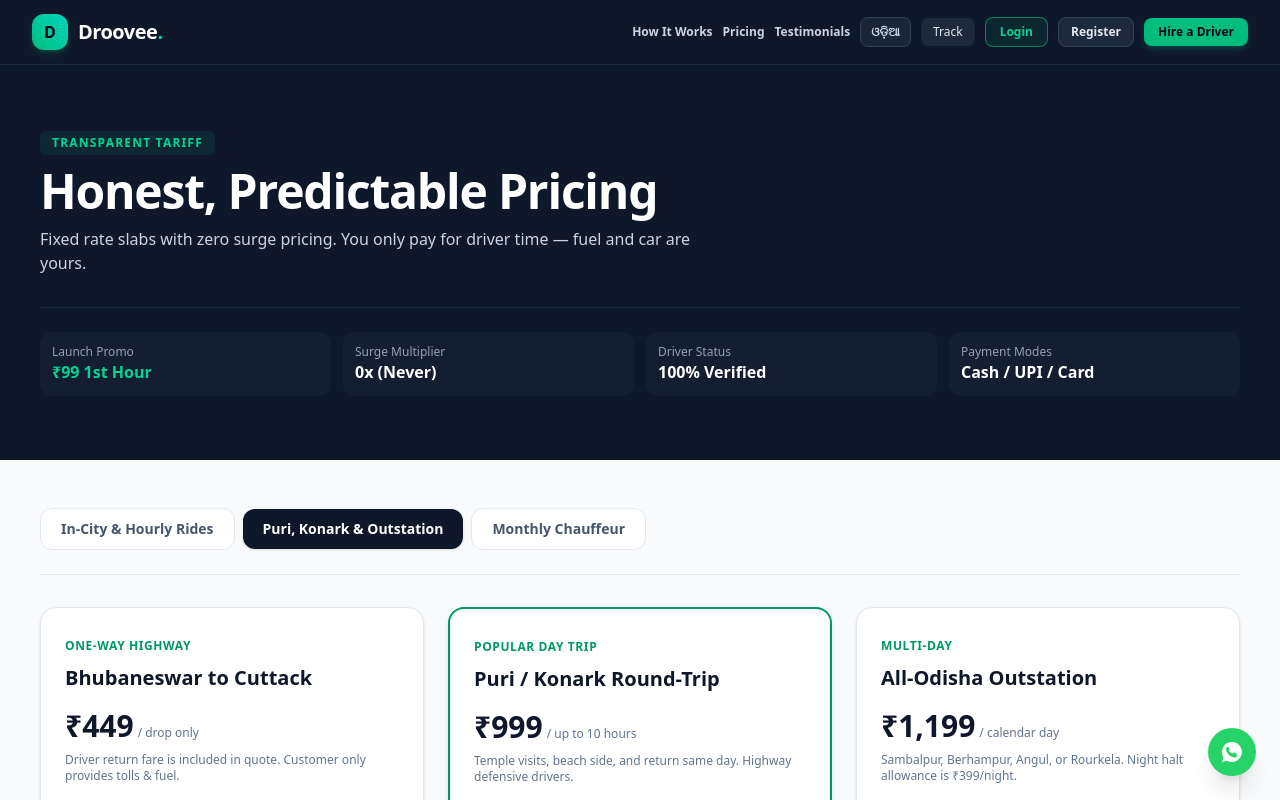
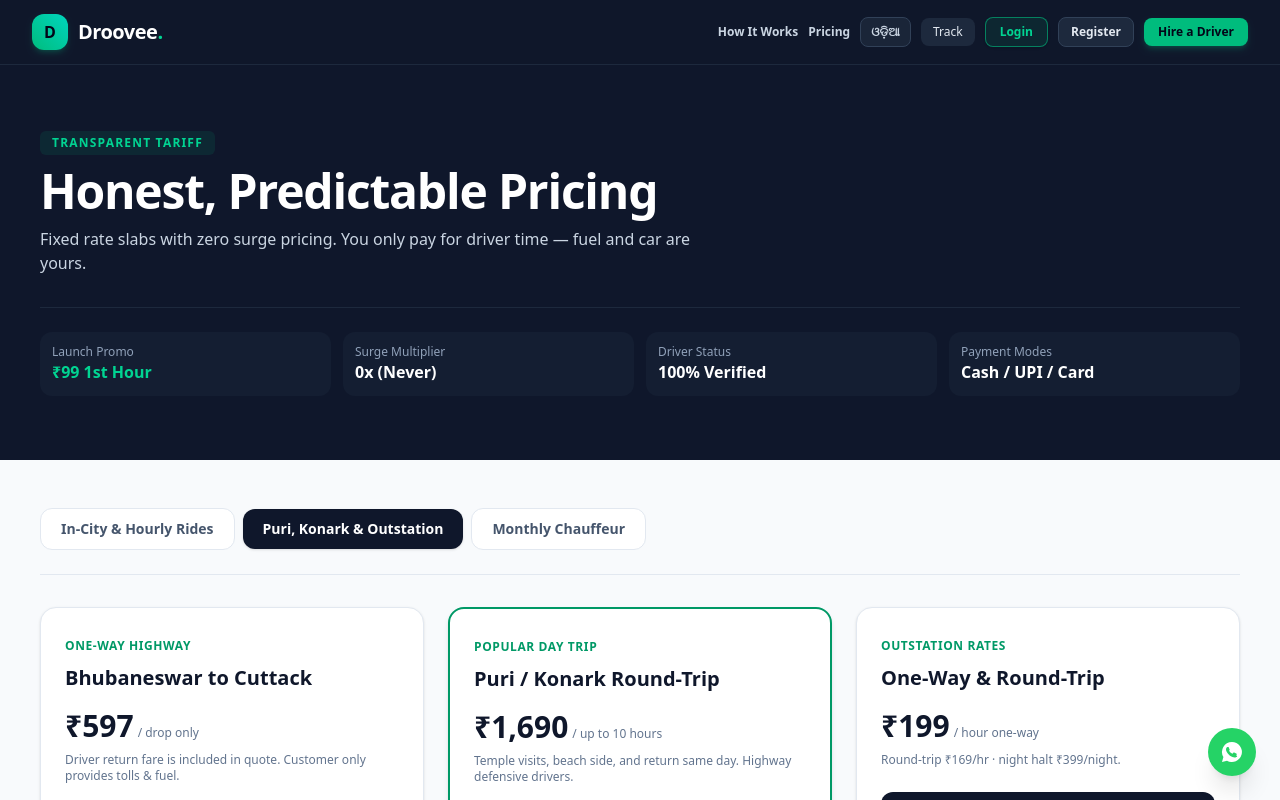
Before and after one commit to fresherscomputersc-hash/droovee, a Next.js app in the folder droovee-web/: page /pricing in a window 1280 px wide. Both pictures are taken after a click on the button "Puri, Konark & Outstation". Shown: the top 800 px of the page. Built offline with nearby package versions, Linux system fonts and the light colour scheme; no server answers.

Commit message:
Align public pricing with final tariff; remove Testimonials nav links

```diff
--- a/droovee-web/src/app/pricing/page.tsx
+++ b/droovee-web/src/app/pricing/page.tsx
@@ -1,12 +1,75 @@
 "use client";
-import { useState } from "react";
+import { useEffect, useState } from "react";
 import Link from "next/link";
 import { PublicShell } from "@/components/PublicShell";
+import { api } from "@/lib/api";
+import { money } from "@/lib/format";
 
 type ServiceTab = "in-city" | "outstation" | "monthly";
 
+type Rates = {
+  basePrice: number;
+  includedHours: number;
+  perHour: number;
+  nightHalt?: number;
+  monthly?: boolean;
+};
+
+type ServiceRow = { type: string; rates: Rates };
+type Pkg = { id: string; name: string; fixedPrice: number; active?: boolean };
+
+/** Fallbacks mirror the active tariff; live values from /services always win. */
+const FALLBACK_RATES: Record<string, Rates> = {
+  hourly: { basePrice: 149, includedHours: 1, perHour: 129 },
+  half_day: { basePrice: 599, includedHours: 4, perHour: 129 },
+  full_day: { basePrice: 1099, includedHours: 8, perHour: 129 },
+  monthly_office: { basePrice: 6999, includedHours: 0, perHour: 0, monthly: true },
+  outstation_one_way: { basePrice: 0, includedHours: 0, perHour: 199 },
+  outstation_round_trip: { basePrice: 0, includedHours: 0, perHour: 169, nightHalt: 399 },
+  airport_pickup_drop: { basePrice: 0, includedHours: 0, perHour: 199 },
+};
+
+const FALLBACK_PACKAGES: Record<string, number> = {
+  "puri-day": 1690,
+  "konark-day": 1690,
+  "cuttack-drop": 597,
+  "airport-drop": 398,
+  "wedding-day": 1099,
+  "hospital-visit": 599,
+};
+
+const LATE_NIGHT_SURCHARGE = 149;
+
 export default function PricingPage() {
   const [activeTab, setActiveTab] = useState<ServiceTab>("in-city");
+  const [data, setData] = useState<{ services: ServiceRow[]; packages: Pkg[] } | null>(null);
+
+  useEffect(() => {
+    api<{ services: ServiceRow[]; packages: Pkg[] }>("/services", { auth: false })
+      .then((r) => setData({ services: r.services ?? [], packages: r.packages ?? [] }))
+      .catch(() => setData(null));
+  }, []);
+
+  const rate = (type: string): Rates =>
+    data?.services.find((s) => s.type === type)?.rates ?? FALLBACK_RATES[type];
+
+  const pkg = (id: string): number =>
+    data?.packages.find((p) => p.id === id && p.active !== false)?.fixedPrice ?? FALLBACK_PACKAGES[id];
+
+  const hourly = rate("hourly");
+  const half = rate("half_day");
+  const full = rate("full_day");
+  const monthly = rate("monthly_office");
+  const oneWay = rate("outstation_one_way");
+  const roundTrip = rate("outstation_round_trip");
+  const nightHalt = roundTrip.nightHalt ?? 399;
+
+  const tabClass = (tab: ServiceTab) =>
+    `rounded-xl px-5 py-2.5 text-xs font-bold transition sm:text-sm ${
+      activeTab === tab
+        ? "bg-slate-900 text-white shadow-sm"
+        : "border border-slate-200 bg-white text-slate-600 hover:bg-slate-50"
+    }`;
 
   return (
     <PublicShell>
@@ -49,64 +112,42 @@ export default function PricingPage() {
 
       {/* PRICING CONTENT SECTION */}
       <section className="mx-auto max-w-7xl px-4 py-12 sm:px-6 lg:px-10">
-
         {/* TAB NAVIGATION */}
         <div className="flex flex-wrap items-center justify-start gap-2 border-b border-slate-200 pb-6">
-          <button
-            onClick={() => setActiveTab("in-city")}
-            className={`rounded-xl px-5 py-2.5 text-xs font-bold transition sm:text-sm ${
-              activeTab === "in-city"
-                ? "bg-slate-900 text-white shadow-sm"
-                : "border border-slate-200 bg-white text-slate-600 hover:bg-slate-50"
-            }`}
-          >
-            In-City & Hourly Rides
+          <button onClick={() => setActiveTab("in-city")} className={tabClass("in-city")}>
+            In-City &amp; Hourly Rides
           </button>
-          <button
-            onClick={() => setActiveTab("outstation")}
-            className={`rounded-xl px-5 py-2.5 text-xs font-bold transition sm:text-sm ${
-              activeTab === "outstation"
-                ? "bg-slate-900 text-white shadow-sm"
-                : "border border-slate-200 bg-white text-slate-600 hover:bg-slate-50"
-            }`}
-          >
-            Puri, Konark & Outstation
+          <button onClick={() => setActiveTab("outstation")} className={tabClass("outstation")}>
+            Puri, Konark &amp; Outstation
           </button>
-          <button
-            onClick={() => setActiveTab("monthly")}
-            className={`rounded-xl px-5 py-2.5 text-xs font-bold transition sm:text-sm ${
-              activeTab === "monthly"
-                ? "bg-slate-900 text-white shadow-sm"
-                : "border border-slate-200 bg-white text-slate-600 hover:bg-slate-50"
-            }`}
-          >
+          <button onClick={() => setActiveTab("monthly")} className={tabClass("monthly")}>
             Monthly Chauffeur
           </button>
         </div>
 
         {/* TAB 1: IN-CITY PRICING */}
         {activeTab === "in-city" && (
-          <div className="mt-8 space-y-8">
-            <div className="grid gap-6 sm:grid-cols-2 lg:grid-cols-3">
-
+          <div className="mt-8 grid gap-6 sm:grid-cols-2 lg:grid-cols-3">
             {/* Card 1 */}
             <div className="flex flex-col justify-between rounded-2xl border border-slate-200 bg-white p-6 shadow-sm transition hover:shadow-md">
               <div>
                 <span className="text-xs font-bold uppercase tracking-wider text-emerald-600">Short Errand</span>
-                  <h3 className="mt-2 text-xl font-bold text-slate-900">1 to 2 Hours</h3>
+                <h3 className="mt-2 text-xl font-bold text-slate-900">First Hour</h3>
                 <div className="mt-4 flex items-baseline gap-1">
-                    <span className="text-3xl font-extrabold text-slate-900">₹149</span>
-                    <span className="text-xs text-slate-500">/ base start</span>
+                  <span className="text-3xl font-extrabold text-slate-900">{money(hourly.basePrice)}</span>
+                  <span className="text-xs text-slate-500">/ first hour</span>
                 </div>
-                  <p className="mt-2 text-xs text-slate-500">Subsequent hours at ₹89/hr. Ideal for doctor visits or grocery shopping.</p>
+                <p className="mt-2 text-xs text-slate-500">
+                  Extra hours at {money(hourly.perHour)}/hr. Ideal for doctor visits or grocery shopping.
+                </p>
                 <ul className="mt-5 space-y-2 text-xs text-slate-600">
-                    <li className="flex items-center gap-1.5"><span className="text-emerald-600 font-bold">✓</span> Doorstep arrival in 30 mins</li>
-                    <li className="flex items-center gap-1.5"><span className="text-emerald-600 font-bold">✓</span> City traffic handling</li>
-                    <li className="flex items-center gap-1.5"><span className="text-emerald-600 font-bold">✓</span> 15-min grace checkout</li>
+                  <li className="flex items-center gap-1.5"><span className="font-bold text-emerald-600">✓</span> Doorstep arrival in 30 mins</li>
+                  <li className="flex items-center gap-1.5"><span className="font-bold text-emerald-600">✓</span> City traffic handling</li>
+                  <li className="flex items-center gap-1.5"><span className="font-bold text-emerald-600">✓</span> 15-min grace checkout</li>
                 </ul>
               </div>
               <Link href="/book" className="mt-6 block rounded-xl border border-slate-200 bg-slate-50 py-2.5 text-center text-xs font-bold text-slate-800 transition hover:bg-slate-100">
-                  Book 1–2 Hours
+                Book Hourly
               </Link>
             </div>
 
@@ -119,14 +160,16 @@ export default function PricingPage() {
                 <span className="text-xs font-bold uppercase tracking-wider text-emerald-600">Half-Day</span>
                 <h3 className="mt-2 text-xl font-bold text-slate-900">4 Hours Slab</h3>
                 <div className="mt-4 flex items-baseline gap-1">
-                    <span className="text-3xl font-extrabold text-slate-900">₹399</span>
+                  <span className="text-3xl font-extrabold text-slate-900">{money(half.basePrice)}</span>
                   <span className="text-xs text-slate-500">/ package</span>
                 </div>
-                  <p className="mt-2 text-xs text-slate-500">Extra hours at ₹89/hr. Perfect for shopping sprees, family dinners, or meetings.</p>
+                <p className="mt-2 text-xs text-slate-500">
+                  Extra hours at {money(half.perHour)}/hr. Perfect for shopping, family dinners, or meetings.
+                </p>
                 <ul className="mt-5 space-y-2 text-xs text-slate-600">
-                    <li className="flex items-center gap-1.5"><span className="text-emerald-600 font-bold">✓</span> Unlimited stops within city</li>
-                    <li className="flex items-center gap-1.5"><span className="text-emerald-600 font-bold">✓</span> Code LAUNCH99 applies</li>
-                    <li className="flex items-center gap-1.5"><span className="text-emerald-600 font-bold">✓</span> Uniformed chauffeur</li>
+                  <li className="flex items-center gap-1.5"><span className="font-bold text-emerald-600">✓</span> Unlimited stops within city</li>
+                  <li className="flex items-center gap-1.5"><span className="font-bold text-emerald-600">✓</span> Code LAUNCH99 applies</li>
+                  <li className="flex items-center gap-1.5"><span className="font-bold text-emerald-600">✓</span> Uniformed chauffeur</li>
                 </ul>
               </div>
               <Link href="/book" className="mt-6 block rounded-xl bg-emerald-600 py-2.5 text-center text-xs font-bold text-white transition hover:bg-emerald-500">
@@ -140,23 +183,21 @@ export default function PricingPage() {
                 <span className="text-xs font-bold uppercase tracking-wider text-emerald-600">Full-Day</span>
                 <h3 className="mt-2 text-xl font-bold text-slate-900">8 Hours Slab</h3>
                 <div className="mt-4 flex items-baseline gap-1">
-                    <span className="text-3xl font-extrabold text-slate-900">₹699</span>
+                  <span className="text-3xl font-extrabold text-slate-900">{money(full.basePrice)}</span>
                   <span className="text-xs text-slate-500">/ package</span>
                 </div>
-                  <p className="mt-2 text-xs text-slate-500">Full day chauffeur dedicated to your car. Extra hours at ₹89/hr.</p>
+                <p className="mt-2 text-xs text-slate-500">
+                  Full-day chauffeur dedicated to your car. Extra hours at {money(full.perHour)}/hr.
+                </p>
                 <ul className="mt-5 space-y-2 text-xs text-slate-600">
-                    <li className="flex items-center gap-1.5"><span className="text-emerald-600 font-bold">✓</span> Multi-location itinerary</li>
-                    <li className="flex items-center gap-1.5"><span className="text-emerald-600 font-bold">✓</span> Dedicated driver all day</li>
-                    <li className="flex items-center gap-1.5"><span className="text-emerald-600 font-bold">✓</span> Zero cancellation fee (2h notice)</li>
+                  <li className="flex items-center gap-1.5"><span className="font-bold text-emerald-600">✓</span> Multi-location itinerary</li>
+                  <li className="flex items-center gap-1.5"><span className="font-bold text-emerald-600">✓</span> Dedicated driver all day</li>
+                  <li className="flex items-center gap-1.5"><span className="font-bold text-emerald-600">✓</span> Zero cancellation fee (2h notice)</li>
                 </ul>
               </div>
               <Link href="/book" className="mt-6 block rounded-xl border border-slate-200 bg-slate-50 py-2.5 text-center text-xs font-bold text-slate-800 transition hover:bg-slate-100">
                 Book 8 Hours
               </Link>
-              </div>
-
-
-
             </div>
           </div>
         )}
@@ -168,11 +209,11 @@ export default function PricingPage() {
               <span className="text-xs font-bold uppercase tracking-wider text-emerald-600">One-Way Highway</span>
               <h3 className="mt-2 text-xl font-bold text-slate-900">Bhubaneswar to Cuttack</h3>
               <div className="mt-4 flex items-baseline gap-1">
-                <span className="text-3xl font-extrabold text-slate-900">₹449</span>
+                <span className="text-3xl font-extrabold text-slate-900">{money(pkg("cuttack-drop"))}</span>
                 <span className="text-xs text-slate-500">/ drop only</span>
               </div>
-              <p className="mt-2 text-xs text-slate-500">Driver return fare is included in quote. Customer only provides tolls & fuel.</p>
-              <Link href="/book" className="mt-6 block rounded-xl bg-emerald-600 py-2.5 text-center text-xs font-bold text-white">
+              <p className="mt-2 text-xs text-slate-500">Driver return fare is included in quote. Customer only provides tolls &amp; fuel.</p>
+              <Link href="/book?package=cuttack-drop" className="mt-6 block rounded-xl bg-emerald-600 py-2.5 text-center text-xs font-bold text-white">
                 Book Drop
               </Link>
             </div>
@@ -181,25 +222,27 @@ export default function PricingPage() {
               <span className="text-xs font-bold uppercase tracking-wider text-emerald-600">Popular Day Trip</span>
               <h3 className="mt-2 text-xl font-bold text-slate-900">Puri / Konark Round-Trip</h3>
               <div className="mt-4 flex items-baseline gap-1">
-                <span className="text-3xl font-extrabold text-slate-900">₹999</span>
+                <span className="text-3xl font-extrabold text-slate-900">{money(pkg("puri-day"))}</span>
                 <span className="text-xs text-slate-500">/ up to 10 hours</span>
               </div>
               <p className="mt-2 text-xs text-slate-500">Temple visits, beach side, and return same day. Highway defensive drivers.</p>
-              <Link href="/book" className="mt-6 block rounded-xl bg-emerald-600 py-2.5 text-center text-xs font-bold text-white">
+              <Link href="/book?package=puri-day" className="mt-6 block rounded-xl bg-emerald-600 py-2.5 text-center text-xs font-bold text-white">
                 Book Puri Trip
               </Link>
             </div>
 
             <div className="rounded-2xl border border-slate-200 bg-white p-6 shadow-sm">
-              <span className="text-xs font-bold uppercase tracking-wider text-emerald-600">Multi-Day</span>
-              <h3 className="mt-2 text-xl font-bold text-slate-900">All-Odisha Outstation</h3>
+              <span className="text-xs font-bold uppercase tracking-wider text-emerald-600">Outstation Rates</span>
+              <h3 className="mt-2 text-xl font-bold text-slate-900">One-Way &amp; Round-Trip</h3>
               <div className="mt-4 flex items-baseline gap-1">
-                <span className="text-3xl font-extrabold text-slate-900">₹1,199</span>
-                <span className="text-xs text-slate-500">/ calendar day</span>
+                <span className="text-3xl font-extrabold text-slate-900">{money(oneWay.perHour)}</span>
+                <span className="text-xs text-slate-500">/ hour one-way</span>
               </div>
-              <p className="mt-2 text-xs text-slate-500">Sambalpur, Berhampur, Angul, or Rourkela. Night halt allowance is ₹399/night.</p>
-              <Link href="/book" className="mt-6 block rounded-xl bg-slate-900 py-2.5 text-center text-xs font-bold text-white">
-                Book Multi-Day
+              <p className="mt-2 text-xs text-slate-500">
+                Round-trip {money(roundTrip.perHour)}/hr · night halt {money(nightHalt)}/night.
+              </p>
+              <Link href="/book?service=outstation_one_way" className="mt-6 block rounded-xl bg-slate-900 py-2.5 text-center text-xs font-bold text-white">
+                Book Outstation
               </Link>
             </div>
           </div>
@@ -209,48 +252,44 @@ export default function PricingPage() {
         {activeTab === "monthly" && (
           <div className="mt-8 rounded-3xl border border-slate-200 bg-white p-8 shadow-sm">
             <div className="max-w-2xl">
-              <span className="text-xs font-bold uppercase tracking-wider text-emerald-600">Corporate & Personal</span>
-              <h3 className="mt-2 text-2xl font-bold text-slate-900">Dedicated Monthly Chauffeurs</h3>
+              <span className="text-xs font-bold uppercase tracking-wider text-emerald-600">Corporate &amp; Personal</span>
+              <h3 className="mt-2 text-2xl font-bold text-slate-900">Dedicated Monthly Chauffeur</h3>
               <p className="mt-2 text-sm text-slate-600">
                 Need a daily driver for office commutes, school drops, or executive handling in Bhubaneswar? We provide trained, uniformed drivers with complete replacement guarantees if your driver is on leave.
               </p>
             </div>
 
-            <div className="mt-8 grid gap-6 sm:grid-cols-2">
-              <div className="rounded-2xl border border-slate-100 bg-slate-50 p-6">
-                <h4 className="font-bold text-slate-900">Standard 8-Hour Shift (26 Days)</h4>
-                <p className="mt-1 text-2xl font-extrabold text-slate-900">₹16,000 <span className="text-xs font-normal text-slate-500">/ month</span></p>
+            <div className="mt-8 max-w-md rounded-2xl border border-slate-100 bg-slate-50 p-6">
+              <h4 className="font-bold text-slate-900">Monthly Office Package</h4>
+              <p className="mt-1 text-2xl font-extrabold text-slate-900">
+                from {money(monthly.basePrice)} <span className="text-xs font-normal text-slate-500">/ month</span>
+              </p>
+              <p className="mt-1 text-xs font-semibold text-emerald-700">Customizable to your shift and route.</p>
               <ul className="mt-4 space-y-1.5 text-xs text-slate-600">
-                  <li>• Background and police-verified candidate</li>
-                  <li>• Immediate standby driver during leaves</li>
-                  <li>• GST invoice available for business deduction</li>
+                <li>✓ Background and police-verified candidate</li>
+                <li>✓ Immediate standby driver during leaves</li>
+                <li>✓ GST invoice available for business deduction</li>
               </ul>
-              </div>
-
-              <div className="rounded-2xl border border-slate-100 bg-slate-50 p-6">
-                <h4 className="font-bold text-slate-900">Executive 10-Hour Shift (26 Days)</h4>
-                <p className="mt-1 text-2xl font-extrabold text-slate-900">₹19,500 <span className="text-xs font-normal text-slate-500">/ month</span></p>
-                <ul className="mt-4 space-y-1.5 text-xs text-slate-600">
-                  <li>• Fluent English / Hindi / Odia speakers</li>
-                  <li>• Experienced with luxury sedans and premium SUVs</li>
-                  <li>• Weekly vehicle grooming check included</li>
-                </ul>
-              </div>
             </div>
 
             <div className="mt-8 flex items-center justify-between border-t border-slate-100 pt-6">
               <p className="text-xs text-slate-500">Custom timing shifts (12 hrs or 24x7 rotation) available on request.</p>
-              <a href="https://wa.me/918114994367" target="_blank" rel="noreferrer" className="rounded-xl bg-slate-900 px-5 py-2.5 text-xs font-bold text-white hover:bg-slate-800">
+              <a
+                href="https://wa.me/918114994367"
+                target="_blank"
+                rel="noreferrer"
+                className="rounded-xl bg-slate-900 px-5 py-2.5 text-xs font-bold text-white hover:bg-slate-800"
+              >
                 Speak with Fleet Manager →
               </a>
             </div>
           </div>
         )}
 
-        {/* UDRIVO-STYLE TRANSPARENCY & ALLOWANCE TABLE */}
+        {/* TRANSPARENCY & ALLOWANCE TABLE */}
         <div className="mt-16 overflow-hidden rounded-3xl border border-slate-200 bg-white shadow-sm">
           <div className="border-b border-slate-200 bg-slate-50 px-6 py-4">
-            <h3 className="text-lg font-bold text-slate-900">Tariff Policy & Additional Charges</h3>
+            <h3 className="text-lg font-bold text-slate-900">Tariff Policy &amp; Additional Charges</h3>
             <p className="text-xs text-slate-500">Clear responsibility breakdown — zero surprise bills at trip conclusion.</p>
           </div>
 
@@ -265,23 +304,23 @@ export default function PricingPage() {
               </thead>
               <tbody className="divide-y divide-slate-100 text-slate-600">
                 <tr>
-                  <td className="px-6 py-3.5 font-medium text-slate-900">Fuel & Toll Charges</td>
+                  <td className="px-6 py-3.5 font-medium text-slate-900">Fuel &amp; Toll Charges</td>
                   <td className="px-6 py-3.5">Actuals based on journey</td>
-                  <td className="px-6 py-3.5 text-slate-900 font-semibold">Customer directly</td>
+                  <td className="px-6 py-3.5 font-semibold text-slate-900">Customer directly</td>
                 </tr>
                 <tr>
                   <td className="px-6 py-3.5 font-medium text-slate-900">Parking Fees</td>
                   <td className="px-6 py-3.5">As per airport/mall/market receipts</td>
-                  <td className="px-6 py-3.5 text-slate-900 font-semibold">Customer directly</td>
+                  <td className="px-6 py-3.5 font-semibold text-slate-900">Customer directly</td>
                 </tr>
                 <tr>
                   <td className="px-6 py-3.5 font-medium text-slate-900">Night Driving Charge</td>
-                  <td className="px-6 py-3.5">₹150 flat (if ride touches 10:00 PM – 6:00 AM)</td>
+                  <td className="px-6 py-3.5">{money(LATE_NIGHT_SURCHARGE)} flat (if ride touches 10:00 PM – 6:00 AM)</td>
                   <td className="px-6 py-3.5">Added to final bill</td>
                 </tr>
                 <tr>
                   <td className="px-6 py-3.5 font-medium text-slate-900">Outstation Night Halt</td>
-                  <td className="px-6 py-3.5">₹399 per night (driver food & lodging allowance)</td>
+                  <td className="px-6 py-3.5">{money(nightHalt)} per night (driver food &amp; lodging allowance)</td>
                   <td className="px-6 py-3.5">Added if not provided</td>
                 </tr>
                 <tr>
@@ -291,7 +330,7 @@ export default function PricingPage() {
                 </tr>
                 <tr className="bg-emerald-50/50">
                   <td className="px-6 py-3.5 font-bold text-slate-900">Vehicle Transit Safety</td>
-                  <td className="px-6 py-3.5 text-emerald-800 font-medium">Any fault/damage by driver while driving is company accountable</td>
+                  <td className="px-6 py-3.5 font-medium text-emerald-800">Any fault/damage by driver while driving is company accountable</td>
                   <td className="px-6 py-3.5 font-bold text-emerald-700">Droovee Protected</td>
                 </tr>
               </tbody>
@@ -314,7 +353,6 @@ export default function PricingPage() {
             Start Instant Booking →
           </Link>
         </div>
-
       </section>
     </PublicShell>
   );
--- a/droovee-web/src/components/PriceList.tsx
+++ b/droovee-web/src/components/PriceList.tsx
@@ -61,7 +61,7 @@ export function PriceList() {
           <p className="font-medium">Late-night service (10 PM–6 AM)</p>
           <p className="text-xs text-slate-500">additional charge</p>
         </div>
-        <p className="whitespace-nowrap font-semibold">+₹99</p>
+        <p className="whitespace-nowrap font-semibold">+₹149</p>
       </li>
     </ul>
   );
--- a/droovee-web/src/components/PublicShell.tsx
+++ b/droovee-web/src/components/PublicShell.tsx
@@ -45,9 +45,6 @@ export function PublicShell({ children }: { children: ReactNode }) {
             </Link>
             <Link href="/pricing" className="text-xs font-semibold text-slate-300 transition hover:text-white">
               Pricing
-            </Link>
-            <Link href="/testimonials" className="text-xs font-semibold text-slate-300 transition hover:text-white">
-              Testimonials
             </Link>
             {/* Language Pill */}
             <button
@@ -158,13 +155,6 @@ export function PublicShell({ children }: { children: ReactNode }) {
                 className="text-slate-700 hover:text-emerald-600"
               >
                 Fares & Pricing
-              </Link>
-              <Link
-                href="/testimonials"
-                onClick={() => setMobileMenuOpen(false)}
-                className="text-slate-700 hover:text-emerald-600"
-              >
-                Customer Testimonials
               </Link>
               <Link
                 href="/track"
```
Lines whose indentation alone changed are shown as unchanged.
